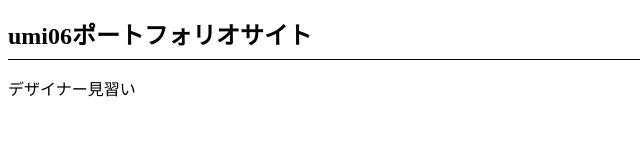
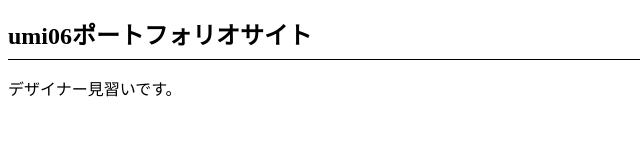
Before and after one commit to umi06/umi06.github.io, a plain HTML site: page index.html in a window 1280 px wide. Shown: the full height of the page, 0-640 px from the left. Drawn offline with Linux system fonts and the light colour scheme.

Commit message:
Add files via upload

```diff
--- a/index.html
+++ b/index.html
@@ -9,6 +9,6 @@
 </head>
 <body>
   <h1>umi06ポートフォリオサイト</h1>
-  <p>デザイナー見習い</p>
+  <p>デザイナー見習いです。</p>
 </body>
 </html>
```
